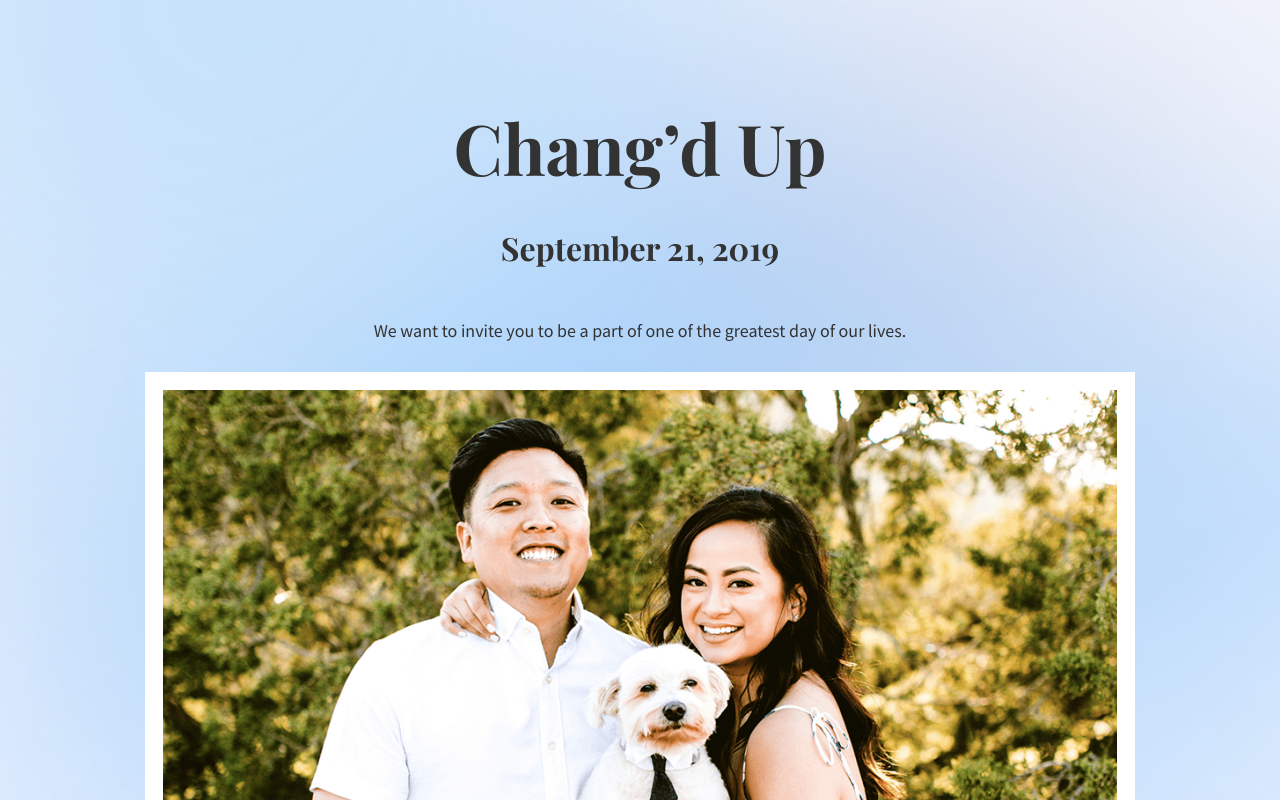
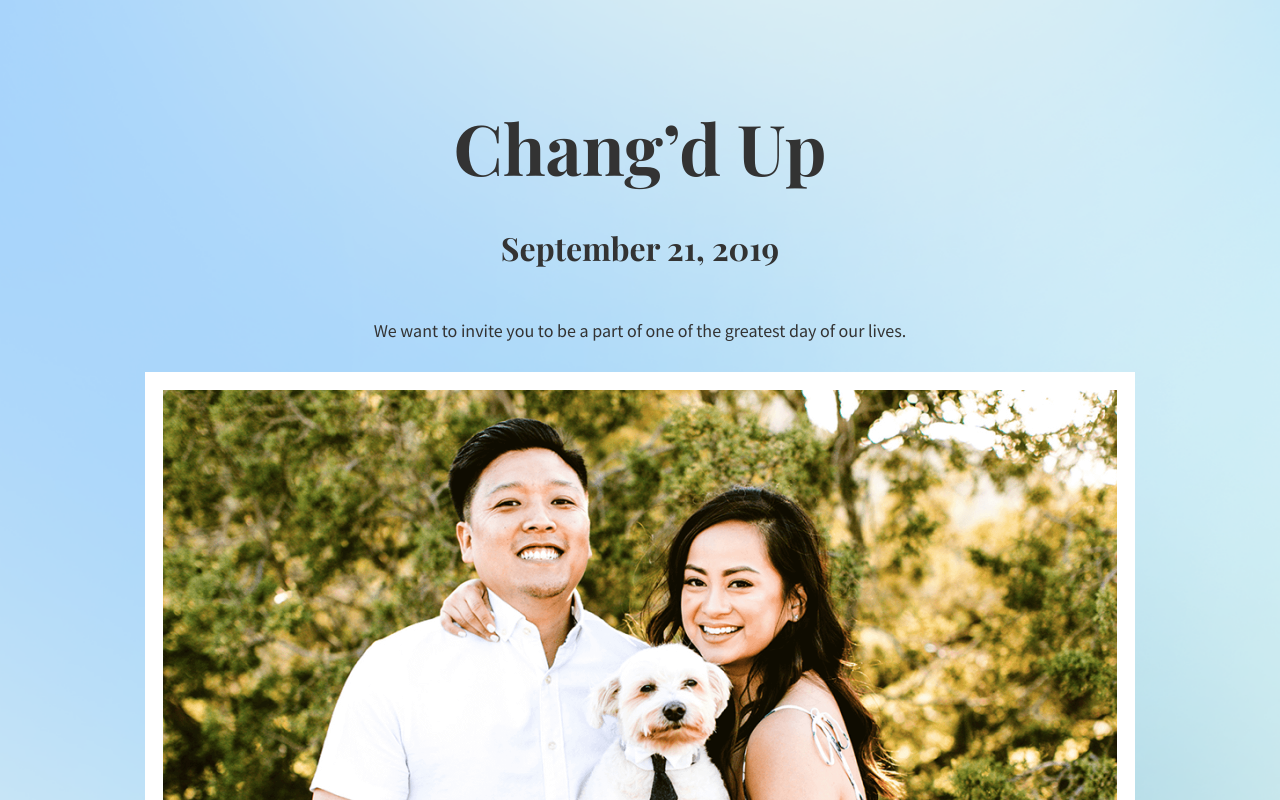
Before and after one commit to imthatguydavid/changdup, a React (Create React App) app: page / in a window 1280 px wide. Built offline with nearby package versions, Linux system fonts and the light colour scheme.

Commit message:
lighter bg color

```diff
--- a/src/App.css
+++ b/src/App.css
@@ -47,7 +47,7 @@ a {
 }
 
 .background {
-  background-image: url(../src/static/bg.png);
+  background-image: url(../src/static/bg3.png);
   background-position: 50%;
   background-repeat: no-repeat;
   background-size: 100% 100%;
```
Also changed, not shown: src/static/bg.png, src/static/bg3.png (added).
